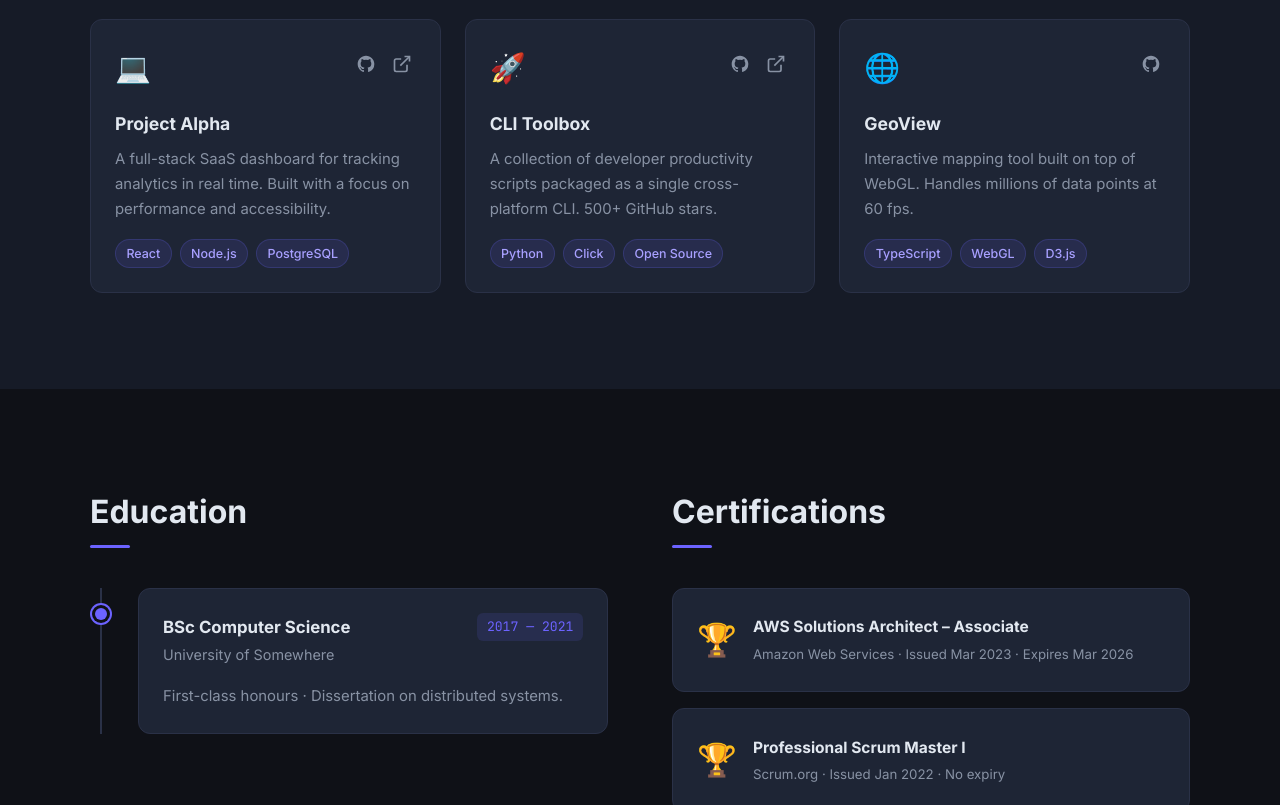
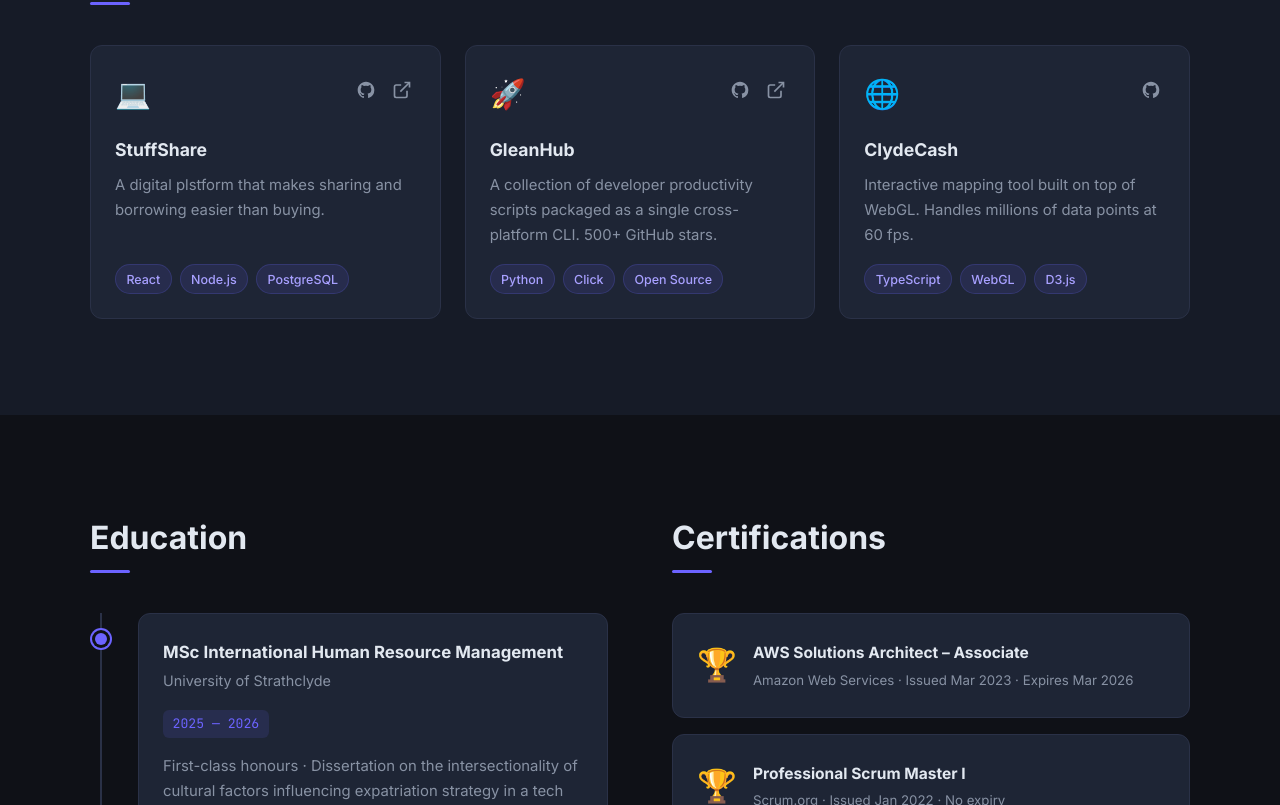
Before and after one commit to gvrlv1931-pixel/Experiments, a website: page index.html in a window 1280 px wide. Shown: the part 2895-3700 px from the top of the page. Drawn offline with Linux system fonts and the light colour scheme.

Commit message:
Revise personal details and project descriptions
Updated personal information including interests, project titles, education details, and contact information.

```diff
--- a/index.html
+++ b/index.html
@@ -101,7 +101,7 @@
             </li>
             <li>
               <span class="fact-label">Interests</span>
-              <span class="fact-value">Tech · Travel · Crosscultural approaches and interdisciplinary studies </span>
+              <span class="fact-value"> Sustainability · Circular Economy · Redesigning Systems with People and PLanet at Heart · Climate Tech · Intersectional Approaches </span>
             </li>
           </ul>
         </div>
@@ -248,10 +248,9 @@
                 </a>
               </div>
             </div>
-            <h3 class="project-title">Project Alpha</h3>
+            <h3 class="project-title">StuffShare</h3>
             <p class="project-desc">
-              A full-stack SaaS dashboard for tracking analytics in real time.
-              Built with a focus on performance and accessibility.
+              A digital plstform that makes sharing and borrowing easier than buying.
             </p>
             <ul class="tag-list">
               <li class="tag">React</li>
@@ -272,7 +271,7 @@
                 </a>
               </div>
             </div>
-            <h3 class="project-title">CLI Toolbox</h3>
+            <h3 class="project-title">GleanHub</h3>
             <p class="project-desc">
               A collection of developer productivity scripts packaged as a
               single cross-platform CLI. 500+ GitHub stars.
@@ -293,7 +292,7 @@
                 </a>
               </div>
             </div>
-            <h3 class="project-title">GeoView</h3>
+            <h3 class="project-title">ClydeCash</h3>
             <p class="project-desc">
               Interactive mapping tool built on top of WebGL.
               Handles millions of data points at 60 fps.
@@ -329,18 +328,31 @@
             PERSONALISE: Duplicate an <article> for each qualification.
           -->
           <ol class="timeline" aria-label="Education history">
+            <li class="timeline-item">
+              <div class="timeline-dot" aria-hidden="true"></div>
+              <article class="timeline-card">
+                <header class="timeline-header">
+                  <div>
+                    <h3 class="timeline-role">MSc International Human Resource Management</h3>
+                    <p class="timeline-company">University of Strathclyde</p>
+                  </div>
+                  <time class="timeline-date">2025 — 2026</time>
+                </header>
+                <p class="timeline-note">First-class honours · Dissertation on the intersectionality of cultural factors influencing expatriation strategy in a tech start up</p>
+              </article>
+            </li>
 
             <li class="timeline-item">
               <div class="timeline-dot" aria-hidden="true"></div>
               <article class="timeline-card">
                 <header class="timeline-header">
                   <div>
-                    <h3 class="timeline-role">BSc Computer Science</h3>
-                    <p class="timeline-company">University of Somewhere</p>
+                    <h3 class="timeline-role">BSc Environmental Geoscience</h3>
+                    <p class="timeline-company">University of Edinburgh</p>
                   </div>
-                  <time class="timeline-date">2017 — 2021</time>
+                  <time class="timeline-date">2020 — 2024</time>
                 </header>
-                <p class="timeline-note">First-class honours · Dissertation on distributed systems.</p>
+                <p class="timeline-note">Second-class honours · Dissertation on the use of biochar in wastewater treatment.</p>
               </article>
             </li>
 
@@ -419,13 +431,13 @@
               PERSONALISE: Replace href values and labels with your real profiles.
             -->
             <li>
-              <a href="mailto:hello@yourname.dev" class="contact-link">
+              <a href="gvrlv1931@gmail.com" class="contact-link">
                 <span class="contact-link-icon" aria-hidden="true">
                   <svg viewBox="0 0 24 24" fill="none" stroke="currentColor" stroke-width="2" width="22" height="22"><path d="M4 4h16c1.1 0 2 .9 2 2v12c0 1.1-.9 2-2 2H4c-1.1 0-2-.9-2-2V6c0-1.1.9-2 2-2z"/><polyline points="22,6 12,13 2,6"/></svg>
                 </span>
                 <div>
                   <span class="contact-link-label">Email</span>
-                  <span class="contact-link-value">hello@yourname.dev</span>
+                  <span class="contact-link-value">gvrlv1931@gmail.com</span>
                 </div>
               </a>
             </li>
@@ -447,7 +459,7 @@
                 </span>
                 <div>
                   <span class="contact-link-label">LinkedIn</span>
-                  <span class="contact-link-value">linkedin.com/in/yourusername</span>
+                  <span class="contact-link-value">linkedin.com/in/nastya-gavrilova/</span>
                 </div>
               </a>
             </li>
```
